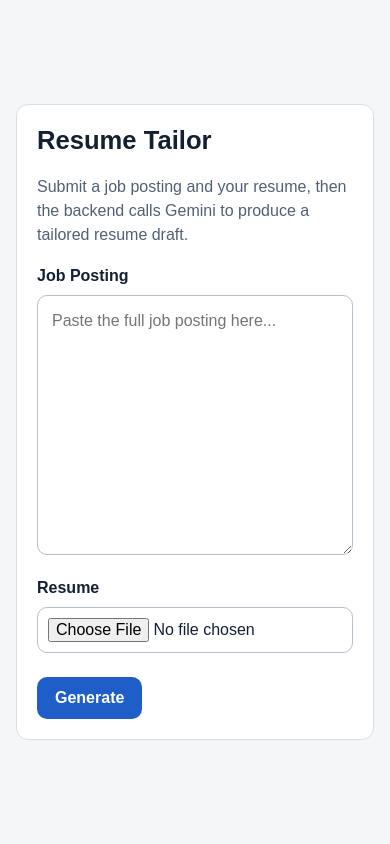
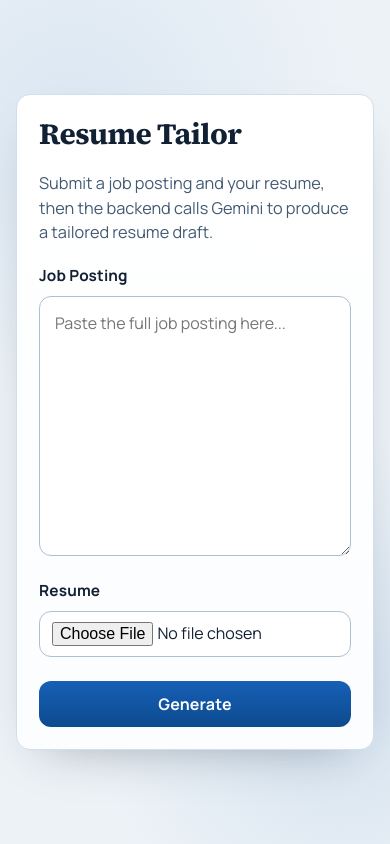
Before and after one commit to alexandergshaw/Resume-Tailor, a Next.js app in the folder hello-world/: page / in a window 390 px wide. Built offline with nearby package versions, Linux system fonts and the light colour scheme.

Commit message:
style: enhance global styles and layout for improved aesthetics and responsiveness

```diff
--- a/hello-world/app/globals.css
+++ b/hello-world/app/globals.css
@@ -1,13 +1,16 @@
 :root {
-  --background: #ffffff;
-  --foreground: #171717;
-}
-
-@media (prefers-color-scheme: dark) {
-  :root {
-    --background: #0a0a0a;
-    --foreground: #ededed;
-  }
+  --bg-canvas: #edf2f7;
+  --bg-surface: #ffffff;
+  --bg-soft: #f5f8fc;
+  --text-primary: #122033;
+  --text-secondary: #445a73;
+  --text-muted: #667f99;
+  --border: #d2deea;
+  --border-strong: #aebfd1;
+  --accent: #0d4a8f;
+  --accent-hover: #0a3b72;
+  --danger: #b4232d;
+  --shadow: 0 20px 50px -28px rgba(17, 34, 51, 0.4);
 }
 
 html {
@@ -24,9 +27,12 @@ body {
   min-height: 100%;
   display: flex;
   flex-direction: column;
-  color: var(--foreground);
-  background: var(--background);
-  font-family: Arial, Helvetica, sans-serif;
+  color: var(--text-primary);
+  background:
+    radial-gradient(circle at 18% 14%, #dbe7f2 0%, transparent 36%),
+    radial-gradient(circle at 88% 82%, #d4e2ef 0%, transparent 33%),
+    var(--bg-canvas);
+  font-family: var(--font-manrope), "Segoe UI", sans-serif;
   -webkit-font-smoothing: antialiased;
   -moz-osx-font-smoothing: grayscale;
 }
@@ -41,9 +47,3 @@ a {
   color: inherit;
   text-decoration: none;
 }
-
-@media (prefers-color-scheme: dark) {
-  html {
-    color-scheme: dark;
-  }
-}
--- a/hello-world/app/layout.js
+++ b/hello-world/app/layout.js
@@ -1,14 +1,27 @@
 import "./globals.css";
+import { Manrope, Source_Serif_4 } from "next/font/google";
+
+const manrope = Manrope({
+  subsets: ["latin"],
+  variable: "--font-manrope",
+  display: "swap",
+});
+
+const sourceSerif = Source_Serif_4({
+  subsets: ["latin"],
+  variable: "--font-source-serif",
+  display: "swap",
+});
 
 export const metadata = {
-  title: "Hello World",
-  description: "Simple Hello World Next.js app",
+  title: "Resume Tailor",
+  description: "Generate tailored resume drafts from a job posting and your resume.",
 };
 
 export default function RootLayout({ children }) {
   return (
     <html lang="en">
-      <body>{children}</body>
+      <body className={`${manrope.variable} ${sourceSerif.variable}`}>{children}</body>
     </html>
   );
 }
--- a/hello-world/app/page.module.css
+++ b/hello-world/app/page.module.css
@@ -3,34 +3,37 @@
   display: flex;
   align-items: center;
   justify-content: center;
-  padding: 32px;
-  background: #f4f6f8;
-  font-family: var(--font-geist-sans);
+  padding: 40px 24px;
 }
 
 .main {
   width: 100%;
-  max-width: 860px;
+  max-width: 920px;
   display: flex;
   flex-direction: column;
-  gap: 24px;
-  padding: 32px;
-  border: 1px solid #d9dee5;
-  border-radius: 12px;
-  background: #ffffff;
+  gap: 20px;
+  padding: 36px;
+  border: 1px solid var(--border);
+  border-radius: 18px;
+  background: linear-gradient(180deg, var(--bg-surface) 0%, #fbfdff 100%);
+  box-shadow: var(--shadow);
 }
 
 .title {
   margin: 0;
-  font-size: 2rem;
-  line-height: 1.2;
-  color: #132033;
+  font-family: var(--font-source-serif), Georgia, serif;
+  font-size: clamp(2rem, 2.5vw, 2.6rem);
+  line-height: 1.15;
+  letter-spacing: -0.02em;
+  color: var(--text-primary);
 }
 
 .subtitle {
   margin: 0;
-  color: #516173;
+  max-width: 70ch;
+  color: var(--text-secondary);
   line-height: 1.5;
+  font-size: 1.02rem;
 }
 
 .form {
@@ -46,49 +49,62 @@
 }
 
 .label {
-  font-size: 1rem;
-  font-weight: 600;
-  color: #132033;
+  font-size: 0.96rem;
+  font-weight: 700;
+  letter-spacing: 0.01em;
+  color: var(--text-primary);
 }
 
 .textarea {
   width: 100%;
   min-height: 320px;
-  padding: 14px;
-  border: 1px solid #b4c0ce;
-  border-radius: 10px;
+  padding: 14px 15px;
+  border: 1px solid var(--border-strong);
+  border-radius: 12px;
   resize: vertical;
   font: inherit;
-  line-height: 1.4;
-  color: #132033;
+  line-height: 1.5;
+  color: var(--text-primary);
+  background: var(--bg-surface);
+  transition: border-color 0.2s ease, box-shadow 0.2s ease;
 }
 
 .textarea:focus,
 .fileInput:focus {
-  outline: 2px solid #2f6fda;
-  outline-offset: 1px;
+  outline: none;
+  border-color: var(--accent);
+  box-shadow: 0 0 0 3px rgba(13, 74, 143, 0.15);
 }
 
 .fileInput {
   width: 100%;
-  padding: 10px;
-  border: 1px solid #b4c0ce;
-  border-radius: 10px;
-  background: #ffffff;
-  color: #132033;
+  padding: 10px 12px;
+  border: 1px solid var(--border-strong);
+  border-radius: 12px;
+  background: var(--bg-surface);
+  color: var(--text-primary);
   font: inherit;
+  transition: border-color 0.2s ease, box-shadow 0.2s ease;
 }
 
 .button {
   width: fit-content;
   border: none;
-  border-radius: 10px;
-  padding: 12px 18px;
-  background: #1f5dc9;
-  color: #ffffff;
+  border-radius: 12px;
+  padding: 12px 22px;
+  background: linear-gradient(180deg, #1660b6 0%, var(--accent) 100%);
+  color: #f8fbff;
   font: inherit;
-  font-weight: 600;
+  font-weight: 700;
+  letter-spacing: 0.01em;
   cursor: pointer;
+  transition: transform 0.15s ease, box-shadow 0.2s ease, background 0.2s ease;
+}
+
+.button:hover:not(:disabled) {
+  background: linear-gradient(180deg, #11539d 0%, var(--accent-hover) 100%);
+  box-shadow: 0 10px 20px -12px rgba(17, 60, 110, 0.7);
+  transform: translateY(-1px);
 }
 
 .button:disabled {
@@ -98,28 +114,31 @@
 
 .error {
   margin: 0;
-  color: #c1292e;
+  color: var(--danger);
   font-weight: 600;
 }
 
 .resultSection {
   display: flex;
   flex-direction: column;
-  gap: 10px;
+  gap: 12px;
+  margin-top: 6px;
 }
 
 .resultTitle {
   margin: 0;
-  color: #132033;
-  font-size: 1.2rem;
+  color: var(--text-primary);
+  font-size: 1.18rem;
+  font-family: var(--font-source-serif), Georgia, serif;
 }
 
 .result {
   margin: 0;
-  border: 1px solid #d9dee5;
-  border-radius: 10px;
-  padding: 14px;
-  background: #f7f9fc;
+  border: 1px solid var(--border);
+  border-radius: 12px;
+  padding: 16px;
+  background: var(--bg-soft);
+  color: var(--text-primary);
   white-space: pre-wrap;
   word-break: break-word;
   line-height: 1.5;
@@ -131,15 +150,21 @@
   }
 
   .main {
-    padding: 20px;
+    padding: 22px;
     gap: 20px;
+    border-radius: 14px;
   }
 
   .title {
-    font-size: 1.6rem;
+    font-size: 1.85rem;
   }
 
   .textarea {
     min-height: 260px;
   }
+
+  .button {
+    width: 100%;
+    justify-content: center;
+  }
 }
```
